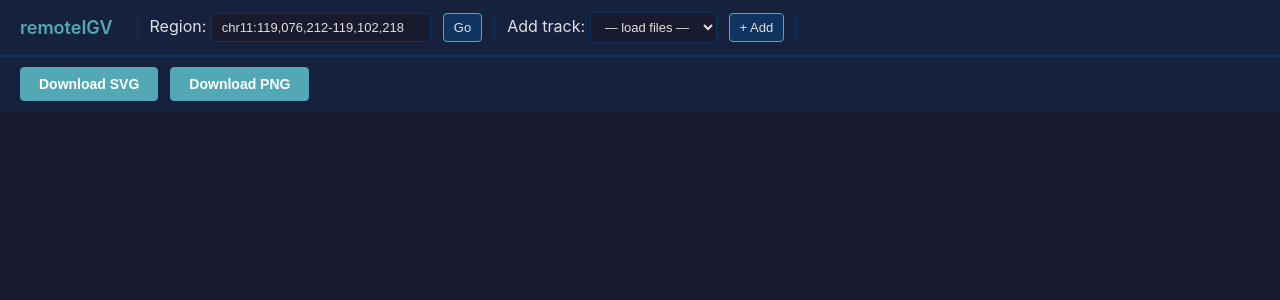
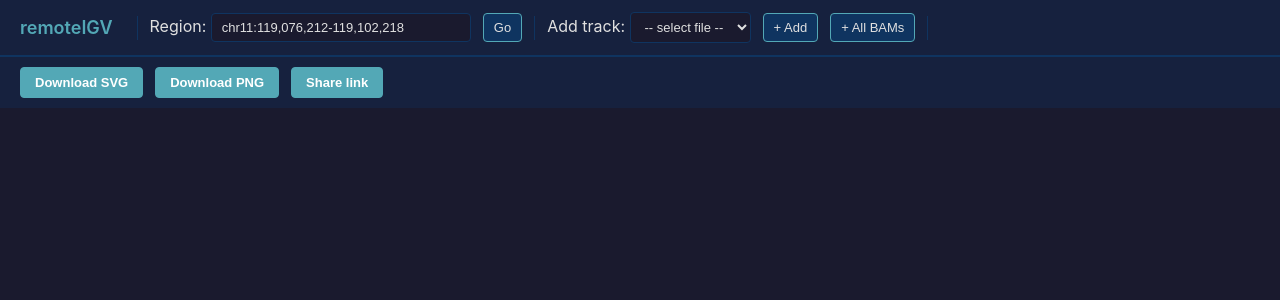
Before and after one commit to ChristopherSNelson/remoteIGV, a FastAPI app: page / in a window 1280 px wide. Shown: the top 300 px of the page. Run offline with FastAPI, Linux system fonts and the light colour scheme; some libraries are stand-ins or nearby versions.

Commit message:
Add shareable URLs, multi-sample support, configurable AWS, systemd
- Shareable session URLs: locus and tracks encoded in URL params,
  updated live as user navigates. Share link button copies to clipboard.
- Multi-sample: "+ All BAMs" button loads every BAM in data dir at once.
- AWS scripts now share config.sh with env var / .env file overrides
  (region, bucket, instance type, port — no more hardcoded values).
- deploy.sh uses systemd service instead of fragile nohup, adds
  --redeploy flag for code updates without relaunching instance.
- Error recovery: all scripts validate prereqs, handle failures
  gracefully with actionable error messages.
- Add CLAUDE.md, remote usage docs, IGV.js citation to README.

Co-Authored-By: Claude Opus 4.6 <noreply@anthropic.com>

```diff
--- a/templates/index.html
+++ b/templates/index.html
@@ -21,23 +21,21 @@
   .toolbar button:hover { background: var(--highlight); color: #fff; }
   .toolbar .sep { width: 1px; height: 24px; background: var(--accent); }
 
-  #locus-input { width: 220px; }
+  #locus-input { width: 260px; }
   #file-select { max-width: 300px; }
 
   .igv-container { margin: 0; }
-
-  /* make IGV tracks have a dark background */
   .igv-root-div { background: #fff !important; }
 
-  #snapshot-bar {
+  #bottom-bar {
     background: var(--surface); padding: 10px 20px; display: flex; align-items: center; gap: 12px;
-    border-top: 1px solid var(--accent); position: sticky; bottom: 0;
+    border-top: 1px solid var(--accent); position: sticky; bottom: 0; flex-wrap: wrap;
   }
-  #snapshot-bar button { font-size: 14px; padding: 8px 18px; border-radius: 4px; border: 1px solid var(--highlight); background: var(--highlight); color: #fff; cursor: pointer; font-weight: 600; }
-  #snapshot-bar button:hover { background: #3d8a96; }
-  #snapshot-bar .status { font-size: 12px; color: #888; }
+  #bottom-bar button { font-size: 13px; padding: 7px 14px; border-radius: 4px; border: 1px solid var(--highlight); background: var(--highlight); color: #fff; cursor: pointer; font-weight: 600; }
+  #bottom-bar button:hover { background: #3d8a96; }
+  #bottom-bar .status { font-size: 12px; color: #888; flex: 1; }
+  #share-input { font-size: 12px; width: 400px; max-width: 40vw; padding: 5px 8px; background: var(--bg); color: var(--text); border: 1px solid var(--accent); border-radius: 4px; }
 
-  .file-list { max-height: 180px; overflow-y: auto; font-size: 12px; }
   .file-chip {
     display: inline-flex; align-items: center; gap: 4px; background: var(--accent); padding: 3px 8px;
     border-radius: 3px; margin: 2px; font-size: 12px;
@@ -59,9 +57,10 @@
   <div class="sep"></div>
 
   <label>Add track:
-    <select id="file-select"><option value="">— load files —</option></select>
+    <select id="file-select"><option value="">-- select file --</option></select>
   </label>
   <button id="add-track-btn">+ Add</button>
+  <button id="add-all-btn">+ All BAMs</button>
 
   <div class="sep"></div>
   <span id="loaded-tracks" class="file-chip-area"></span>
@@ -69,9 +68,11 @@
 
 <div id="igv-div" class="igv-container"></div>
 
-<div id="snapshot-bar">
+<div id="bottom-bar">
   <button id="snap-svg">Download SVG</button>
   <button id="snap-png">Download PNG</button>
+  <button id="share-btn">Share link</button>
+  <input id="share-input" type="text" readonly hidden>
   <span class="status" id="snap-status"></span>
 </div>
 
@@ -79,12 +80,47 @@
 // ── state ──────────────────────────────────────────────────────
 let browser = null;
 const loadedTracks = new Set();
+let allFiles = [];
+
+// ── URL params ─────────────────────────────────────────────────
+function getUrlParams() {
+  const p = new URLSearchParams(window.location.search);
+  return {
+    locus: p.get('locus'),
+    tracks: p.get('tracks') ? p.get('tracks').split(',') : null,
+  };
+}
+
+function buildShareUrl() {
+  const base = window.location.origin + window.location.pathname;
+  const params = new URLSearchParams();
+  // get current locus from IGV
+  if (browser) {
+    const loci = browser.currentLoci();
+    if (loci && loci.length) params.set('locus', loci[0]);
+  }
+  if (loadedTracks.size > 0) {
+    params.set('tracks', [...loadedTracks].join(','));
+  }
+  return base + '?' + params.toString();
+}
+
+function updateUrlQuietly() {
+  const url = buildShareUrl();
+  history.replaceState(null, '', url);
+}
 
 // ── init IGV ───────────────────────────────────────────────────
 document.addEventListener('DOMContentLoaded', async () => {
+  const params = getUrlParams();
+
+  // set locus from URL param or keep default
+  const locusInput = document.getElementById('locus-input');
+  if (params.locus) locusInput.value = params.locus;
+
   const options = {
     genome: "hg38",
-    locus: document.getElementById('locus-input').value,
+    locus: locusInput.value,
     tracks: [
       {
         name: "ENCODE cCREs",
@@ -117,18 +153,34 @@ document.addEventListener('DOMContentLoaded', async () => {
 
   browser = await igv.createBrowser(document.getElementById('igv-div'), options);
 
-  // populate file picker and auto-load all tracks
+  // update URL when user navigates
+  browser.on('locuschange', () => {
+    const loci = browser.currentLoci();
+    if (loci && loci.length) {
+      locusInput.value = loci[0];
+      updateUrlQuietly();
+    }
+  });
+
+  // populate file picker
   await loadFileList();
-  await autoLoadTracks();
+
+  // load tracks from URL params, or auto-load all
+  if (params.tracks) {
+    for (const t of params.tracks) {
+      await addTrackByPath(t);
+    }
+  } else {
+    await autoLoadTracks();
+  }
 });
 
 // ── file list ─────────────────────────────────────────────────
 async function loadFileList() {
   const resp = await fetch('/api/files');
-  const files = await resp.json();
+  allFiles = await resp.json();
   const sel = document.getElementById('file-select');
-  for (const f of files) {
-    // skip index files in the picker
+  for (const f of allFiles) {
     if (/\.(bai|crai|csi|tbi|idx)$/i.test(f.name)) continue;
     const opt = document.createElement('option');
     opt.value = f.path;
@@ -142,11 +194,77 @@ async function autoLoadTracks() {
   const sel = document.getElementById('file-select');
   for (const opt of sel.options) {
     if (!opt.value) continue;
-    sel.value = opt.value;
-    document.getElementById('add-track-btn').click();
-    // small delay to let each track initialize
-    await new Promise(r => setTimeout(r, 100));
+    await addTrackByPath(opt.value);
   }
+}
+
+// ── track loading ─────────────────────────────────────────────
+function buildTrackConfig(filePath) {
+  const url = '/data/' + filePath;
+  const lower = filePath.toLowerCase();
+  const name = filePath.split('/').pop();
+  const config = { name, url };
+
+  if (lower.endsWith('.bam')) {
+    config.type = 'alignment';
+    config.format = 'bam';
+    config.indexURL = url + '.bai';
+  } else if (lower.endsWith('.cram')) {
+    config.type = 'alignment';
+    config.format = 'cram';
+    config.indexURL = url + '.crai';
+  } else if (lower.endsWith('.vcf.gz')) {
+    config.type = 'variant';
+    config.format = 'vcf';
+    config.indexURL = url + '.tbi';
+  } else if (lower.endsWith('.bed.gz')) {
+    config.type = 'annotation';
+    config.format = 'bed';
+    config.indexURL = url + '.tbi';
+  } else if (lower.endsWith('.bed')) {
+    config.type = 'annotation';
+    config.format = 'bed';
+    config.displayMode = 'EXPANDED';
+  } else if (lower.endsWith('.bedgraph')) {
+    config.type = 'wig';
+    config.format = 'bedgraph';
+  } else if (lower.endsWith('.bw') || lower.endsWith('.bigwig')) {
+    config.type = 'wig';
+    config.format = 'bigwig';
+  } else if (lower.endsWith('.gtf.gz') || lower.endsWith('.gff.gz') || lower.endsWith('.gff3.gz')) {
+    config.type = 'annotation';
+    config.indexURL = url + '.tbi';
+  }
+
+  return config;
+}
+
+async function addTrackByPath(filePath) {
+  if (!filePath || loadedTracks.has(filePath)) return;
+
+  const config = buildTrackConfig(filePath);
+  try {
+    await browser.loadTrack(config);
+    loadedTracks.add(filePath);
+    addChip(filePath, config.name);
+    updateUrlQuietly();
+  } catch (e) {
+    console.warn('Failed to load track:', filePath, e);
+  }
+}
+
+function addChip(filePath, displayName) {
+  const chip = document.createElement('span');
+  chip.className = 'file-chip';
+  chip.dataset.path = filePath;
+  chip.innerHTML = displayName + ' <span class="remove" title="remove">&times;</span>';
+  chip.querySelector('.remove').addEventListener('click', () => {
+    browser.removeTrackByName(displayName);
+    loadedTracks.delete(filePath);
+    chip.remove();
+    updateUrlQuietly();
+  });
+  document.getElementById('loaded-tracks').appendChild(chip);
 }
 
 // ── navigation ────────────────────────────────────────────────
@@ -158,69 +276,39 @@ document.getElementById('locus-input').addEventListener('keydown', e => {
   if (e.key === 'Enter') document.getElementById('go-btn').click();
 });
 
-// ── add track ─────────────────────────────────────────────────
-document.getElementById('add-track-btn').addEventListener('click', async () => {
-  const sel = document.getElementById('file-select');
-  const filePath = sel.value;
-  if (!filePath || loadedTracks.has(filePath)) return;
+// ── add single track ─────────────────────────────────────────
+document.getElementById('add-track-btn').addEventListener('click', () => {
+  addTrackByPath(document.getElementById('file-select').value);
+});
 
-  const url = '/data/' + filePath;
-  const lower = filePath.toLowerCase();
+// ── add all BAMs ──────────────────────────────────────────────
+document.getElementById('add-all-btn').addEventListener('click', async () => {
+  for (const f of allFiles) {
+    if (/\.bam$/i.test(f.name)) {
+      await addTrackByPath(f.path);
+    }
+  }
+});
 
-  const trackConfig = { name: filePath.split('/').pop(), url };
-
-  // try to find matching index
-  if (lower.endsWith('.bam')) {
-    trackConfig.type = 'alignment';
-    trackConfig.format = 'bam';
-    trackConfig.indexURL = url + '.bai';
-  } else if (lower.endsWith('.cram')) {
-    trackConfig.type = 'alignment';
-    trackConfig.format = 'cram';
-    trackConfig.indexURL = url + '.crai';
-  } else if (lower.endsWith('.vcf.gz')) {
-    trackConfig.type = 'variant';
-    trackConfig.format = 'vcf';
-    trackConfig.indexURL = url + '.tbi';
-  } else if (lower.endsWith('.bed.gz')) {
-    trackConfig.type = 'annotation';
-    trackConfig.format = 'bed';
-    trackConfig.indexURL = url + '.tbi';
-  } else if (lower.endsWith('.bed')) {
-    trackConfig.type = 'annotation';
-    trackConfig.format = 'bed';
-    trackConfig.displayMode = 'EXPANDED';
-  } else if (lower.endsWith('.bedgraph')) {
-    trackConfig.type = 'wig';
-    trackConfig.format = 'bedgraph';
-  } else if (lower.endsWith('.bw') || lower.endsWith('.bigwig')) {
-    trackConfig.type = 'wig';
-    trackConfig.format = 'bigwig';
-  } else if (lower.endsWith('.gtf.gz') || lower.endsWith('.gff.gz') || lower.endsWith('.gff3.gz')) {
-    trackConfig.type = 'annotation';
-    trackConfig.indexURL = url + '.tbi';
-  }
-
-  await browser.loadTrack(trackConfig);
-  loadedTracks.add(filePath);
-
-  // show chip
-  const chip = document.createElement('span');
-  chip.className = 'file-chip';
-  chip.innerHTML = filePath.split('/').pop() + ' <span class="remove" title="remove">&times;</span>';
-  chip.querySelector('.remove').addEventListener('click', () => {
-    browser.removeTrackByName(trackConfig.name);
-    loadedTracks.delete(filePath);
-    chip.remove();
+// ── share link ───────────────────────────────────────────────
+document.getElementById('share-btn').addEventListener('click', () => {
+  const input = document.getElementById('share-input');
+  const status = document.getElementById('snap-status');
+  input.value = buildShareUrl();
+  input.hidden = false;
+  input.select();
+  navigator.clipboard.writeText(input.value).then(() => {
+    status.textContent = 'Link copied to clipboard';
+  }).catch(() => {
+    status.textContent = 'Select and copy the link above';
   });
-  document.getElementById('loaded-tracks').appendChild(chip);
 });
 
 // ── snapshots ─────────────────────────────────────────────────
 document.getElementById('snap-svg').addEventListener('click', async () => {
   if (!browser) return;
   const status = document.getElementById('snap-status');
-  status.textContent = 'Generating SVG…';
+  status.textContent = 'Generating SVG...';
   try {
     const svg = await browser.toSVG();
     const blob = new Blob([svg], { type: 'image/svg+xml' });
@@ -232,7 +320,7 @@ document.getElementById('snap-svg').addEventListener('click', async () => {
 document.getElementById('snap-png').addEventListener('click', async () => {
   if (!browser) return;
   const status = document.getElementById('snap-status');
-  status.textContent = 'Generating PNG…';
+  status.textContent = 'Generating PNG...';
   try {
     const svg = await browser.toSVG();
     const blob = await svgToPngBlob(svg);
@@ -252,7 +340,7 @@ function svgToPngBlob(svgString) {
     const url = URL.createObjectURL(svgBlob);
     const img = new Image();
     img.onload = () => {
-      const scale = 2; // retina-quality
+      const scale = 2;
       const canvas = document.createElement('canvas');
       canvas.width = img.width * scale;
       canvas.height = img.height * scale;
```
Also changed, not shown: README.md, 6 other files.
